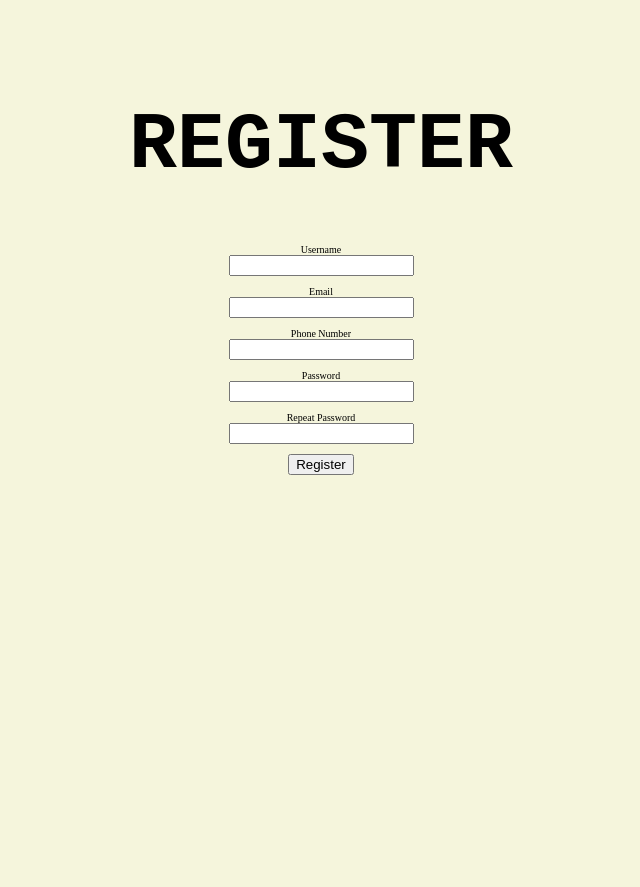
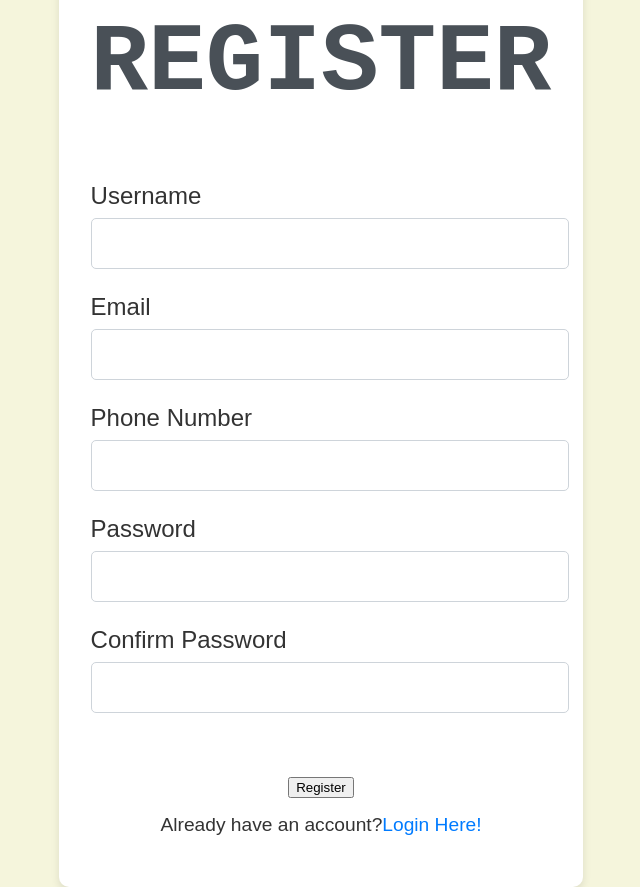
Before and after one commit to immanuella1/workoutplan, a Flask app: page /register in a window 1280 px wide. Shown: the whole page, without its empty margins (319-959 px from the left). Before the commit the page ends 475 px from the top, so only its background shows below. Run offline with Flask 3, Linux system fonts and the light colour scheme.

Commit message:
more styling for login, register, etc

```diff
--- a/app/forms/forms.py
+++ b/app/forms/forms.py
@@ -9,7 +9,7 @@ class RegistrationForm(FlaskForm):
     phone_no = StringField('Phone Number', validators=[Length(min=0, max=15)])  # Add phone number field
     password = PasswordField('Password', validators=[DataRequired()])
     password2 = PasswordField(
-        'Repeat Password', validators=[DataRequired(), EqualTo('password')])
+        'Confirm Password', validators=[DataRequired(), EqualTo('password')])
     submit = SubmitField('Register')
 
     def validate_username(self, username):
--- a/app/routes.py
+++ b/app/routes.py
@@ -85,34 +85,32 @@ def parse_workout_text(workout_text):
 
 # HOME PAGE
 @bp.route("/")
+@login_required
 def index():
-    if current_user.is_authenticated:
-        last_entry = (
-            WeightEntry.query.filter_by(user_id=current_user.id)
-            .order_by(WeightEntry.date.desc())
-            .first()
-        )
-        next_update = None
-        if last_entry:
-            next_update = last_entry.date + timedelta(weeks=2)
-            today = datetime.today().date()
-            if today < next_update:
-                next_update = next_update.strftime("%Y-%m-%d")
+    last_entry = (
+        WeightEntry.query.filter_by(user_id=current_user.id)
+        .order_by(WeightEntry.date.desc())
+        .first()
+    )
+    next_update = None
+    if last_entry:
+        next_update = last_entry.date + timedelta(weeks=2)
+        today = datetime.today().date()
+        if today < next_update:
+            next_update = next_update.strftime("%Y-%m-%d")
 
-        workout_plan = Workouts.query.filter_by(user_id=current_user.id).first()
-        if workout_plan:
-            workout_plan.monday = parse_workout_text(workout_plan.monday)
-            workout_plan.tuesday = parse_workout_text(workout_plan.tuesday)
-            workout_plan.wednesday = parse_workout_text(workout_plan.wednesday)
-            workout_plan.thursday = parse_workout_text(workout_plan.thursday)
-            workout_plan.friday = parse_workout_text(workout_plan.friday)
-            workout_plan.saturday = parse_workout_text(workout_plan.saturday)
-            workout_plan.sunday = parse_workout_text(workout_plan.sunday)
-            workout_plan.nutrition_goals = parse_workout_text(workout_plan.nutrition_goals)
+    workout_plan = Workouts.query.filter_by(user_id=current_user.id).first()
+    if workout_plan:
+        workout_plan.monday = parse_workout_text(workout_plan.monday)
+        workout_plan.tuesday = parse_workout_text(workout_plan.tuesday)
+        workout_plan.wednesday = parse_workout_text(workout_plan.wednesday)
+        workout_plan.thursday = parse_workout_text(workout_plan.thursday)
+        workout_plan.friday = parse_workout_text(workout_plan.friday)
+        workout_plan.saturday = parse_workout_text(workout_plan.saturday)
+        workout_plan.sunday = parse_workout_text(workout_plan.sunday)
+        workout_plan.nutrition_goals = parse_workout_text(workout_plan.nutrition_goals)
 
-        return render_template("index.html", next_update=next_update, workout_plan=workout_plan)
-    else:
-        return render_template("index.html")
+    return render_template("index.html", next_update=next_update, workout_plan=workout_plan)
 
 
 # REGISTRATION ROUTE
@@ -254,13 +252,17 @@ def daily_checkin():
     return render_template("daily_checkin.html", existing_checkin=existing_checkin)
 
 # CHECK-IN HISTORY ROUTE
-@bp.route("/checkin-history")
+@bp.route("/checkin-history", methods=["GET", "POST"])
 @login_required
 def checkin_history():
+    if request.method == "POST":
+        return redirect(url_for("auth.checkin_history"))
+
     checkins = DailyCheckIn.query.filter_by(user_id=current_user.id).order_by(DailyCheckIn.date.desc()).all()
     user_info = UserInfo.query.filter_by(user_id=current_user.id).first()
     total_points = user_info.points_earned if user_info else 0
     return render_template("checkin_history.html", checkins=checkins, total_points=total_points)
+
 
 # WORKOUT DISPLAY ROUTE
 @bp.route("/workout")
--- /dev/null
+++ b/app/static/register_style.css
@@ -0,0 +1,96 @@
+body {
+    font-size: 16px;
+    background-color: beige;
+    color: #333;
+    font-family: 'Arial', sans-serif;
+}
+
+.main_page {
+    display: flex;
+    justify-content: center;
+    align-items: center;
+    height: 100vh;
+    margin: 0;
+    background-color: beige;
+}
+
+.center_main {
+    text-align: center;
+    padding: 2rem;
+    background-color: #fff;
+    border-radius: 10px;
+    box-shadow: 0 4px 8px rgba(0, 0, 0, 0.1);
+}
+
+.heading_style {
+    font-family: 'Courier New', Courier, monospace;
+    font-size: 3em;
+    color: #495057;
+    text-transform: uppercase;
+    margin-bottom: 1rem;
+}
+
+.form_container {
+    margin-top: 2rem;
+}
+
+.fields_lables {
+    font-size: 1.5em;
+    margin-top: 1rem;
+    text-align: left;
+}
+
+.custom-input {
+    width: 100%;
+    padding: 0.5rem;
+    font-size: 1.2em;
+    border: 1px solid #ced4da;
+    border-radius: 5px;
+    margin-top: 0.5rem;
+}
+
+.custom-checkbox {
+    transform: scale(1.3);
+    margin-right: 0.5rem;
+}
+
+.remind {
+    font-size: 1.2em;
+    margin-top: 1rem;
+    display: flex;
+    align-items: center;
+    justify-content: center;
+}
+
+.submit {
+    margin-top: 2rem;
+}
+
+.submit button {
+    font-size: 1.2em;
+    padding: 0.75rem 1.5rem;
+    background-color: #007bff;
+    color: white;
+    border: none;
+    border-radius: 5px;
+    cursor: pointer;
+    transition: background-color 0.3s;
+}
+
+.submit button:hover {
+    background-color: #0056b3;
+}
+
+.center_main a {
+    color: #007bff;
+    text-decoration: none;
+}
+
+.center_main a:hover {
+    text-decoration: underline;
+}
+
+span[style*="color: red;"] {
+    color: #dc3545;
+    font-size: 0.9em;
+}
--- a/app/static/style.css
+++ b/app/static/style.css
@@ -1,5 +1,6 @@
 body {
    font-size: 10px;
+   background-color: beige;
 }
 
 .main_page {
@@ -54,6 +55,7 @@ body {
 .fields_lables {
    font-size: 2.5em;
    margin-top: 2rem;
+   text-align: left;
 }
 
 .workout-container {
@@ -65,7 +67,7 @@ body {
    border-radius: 10px;
    background-color: beige;
    margin-top: 2rem;
-   font-size: 1.8rem;  /* Increased font size for workout text */
+   font-size: 1.8rem;
 }
 
 .day {
@@ -98,3 +100,88 @@ body {
    z-index: 100;
    border-radius: 5px;
 }
+
+.form_container {
+   margin-top: 2rem;
+   background-color: #fff;
+   padding: 1rem;
+   border-radius: 10px;
+   box-shadow: 0 4px 8px rgba(0, 0, 0, 0.1);
+}
+
+.check_size {
+   margin-bottom: 1rem;
+   font-size: 1.5rem;
+   text-align: left;
+}
+
+.custom-input, textarea {
+   width: 100%;
+   padding: 0.5rem;
+   font-size: 1.2em;
+   border: 1px solid #ced4da;
+   border-radius: 5px;
+   margin-top: 0.5rem;
+}
+
+.submit {
+   margin-top: 2rem;
+   text-align: center;
+}
+
+.submit button {
+   font-size: 1.2em;
+   padding: 0.75rem 1.5rem;
+   background-color: #007bff;
+   color: white;
+   border: none;
+   border-radius: 5px;
+   cursor: pointer;
+   transition: background-color 0.3s;
+}
+
+.submit button:hover {
+   background-color: #0056b3;
+}
+
+.center_main a {
+   color: #007bff;
+   text-decoration: none;
+}
+
+.center_main a:hover {
+   text-decoration: underline;
+}
+
+span[style*="color: red;"] {
+   color: #dc3545;
+   font-size: 0.9em;
+}
+
+ul {
+    list-style-type: none;
+    padding: 0;
+}
+
+ul li {
+    background-color: #fff;
+    padding: 1rem;
+    border-radius: 10px;
+    margin-bottom: 1rem;
+    box-shadow: 0 4px 8px rgba(0, 0, 0, 0.1);
+}
+
+ul li strong {
+    font-weight: bold;
+    color: #333;
+}
+
+ul li br {
+    margin-bottom: 0.5rem;
+}
+
+.text_size strong {
+    display: block;
+    margin-top: 1rem;
+    font-size: 1.8rem;
+}
--- a/app/templates/register.html
+++ b/app/templates/register.html
@@ -3,56 +3,59 @@
 <head>
   <meta charset="utf-8">
   <title>Register</title>
-    <link rel="stylesheet" type="text/css" href="{{ url_for('static', filename='style.css') }}">
+  <link rel="stylesheet" type="text/css" href="{{ url_for('static', filename='register_style.css') }}">
 </head>
-
 <body class="main_page">
   <div class="center_main">
     <div class="heading_style">
       <h1>Register</h1>
     </div>
-    <div class="remind">
+    <div class="form_container">
       <form method="post">
         {{ form.hidden_tag() }}
-      <p>
+        <p class="fields_lables">
           {{ form.username.label }}<br>
           {{ form.username(class_='custom-input') }}<br>
           {% for error in form.username.errors %}
             <span style="color: red;">[{{ error }}]</span>
           {% endfor %}
         </p>
-      <p>
+        <p class="fields_lables">
           {{ form.email.label }}<br>
           {{ form.email(class_='custom-input') }}<br>
           {% for error in form.email.errors %}
             <span style="color: red;">[{{ error }}]</span>
           {% endfor %}
         </p>
-      <p>
+        <p class="fields_lables">
           {{ form.phone_no.label }}<br>
           {{ form.phone_no(class_='custom-input') }}<br>
           {% for error in form.phone_no.errors %}
             <span style="color: red;">[{{ error }}]</span>
           {% endfor %}
         </p>
-      <p>
+        <p class="fields_lables">
           {{ form.password.label }}<br>
           {{ form.password(class_='custom-input') }}<br>
           {% for error in form.password.errors %}
             <span style="color: red;">[{{ error }}]</span>
           {% endfor %}
         </p>
-      <p>
+        <p class="fields_lables">
           {{ form.password2.label }}<br>
           {{ form.password2(class_='custom-input') }}<br>
           {% for error in form.password2.errors %}
             <span style="color: red;">[{{ error }}]</span>
           {% endfor %}
         </p>
-      <p>{{ form.submit(class_='register') }}</p>
+        <div class="submit">
+          {{ form.submit(class_='submit') }}
+        </div>
       </form>
     </div>
+    <p class="remind">
+      Already have an account? <a href="{{ url_for('auth.login') }}">Login Here!</a>
+    </p>
   </div>
 </body>
-
 </html>
```
Also changed, not shown: app/static/login_style.css (added, +95 -0 lines), app/templates/daily_checkin.html (+6 -4 lines), app/templates/login.html (+8 -6 lines). Lines whose indentation alone changed are shown as unchanged.
